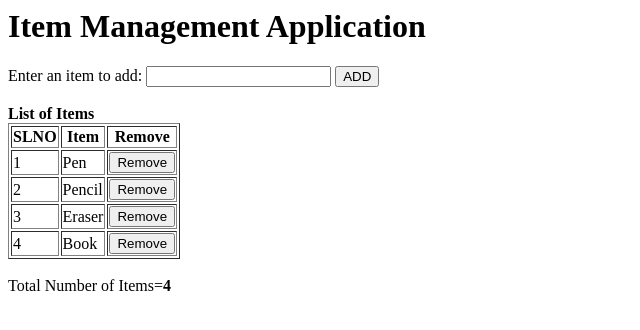
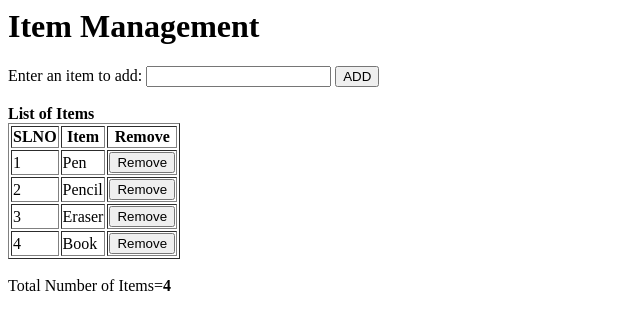
Before and after one commit to souravkrishh/item, a plain HTML site: page index.html in a window 1280 px wide. Shown: the whole page, without its empty margins (0-640 px from the left). Drawn offline with nearby package versions, Linux system fonts and the light colour scheme.

Commit message:
Update index.html

```diff
--- a/index.html
+++ b/index.html
@@ -34,7 +34,7 @@
 </head>
 
 <body ng-app="itemMgmtApp">
-    <h1>Item Management Application</h1>
+    <h1>Item Management</h1>
     <div ng-controller="itemMgmtAppCntrl">
         Enter an item to add: <input type="text" ng-model="newItem">
         <button ng-click="addItem()">ADD</button>
```
